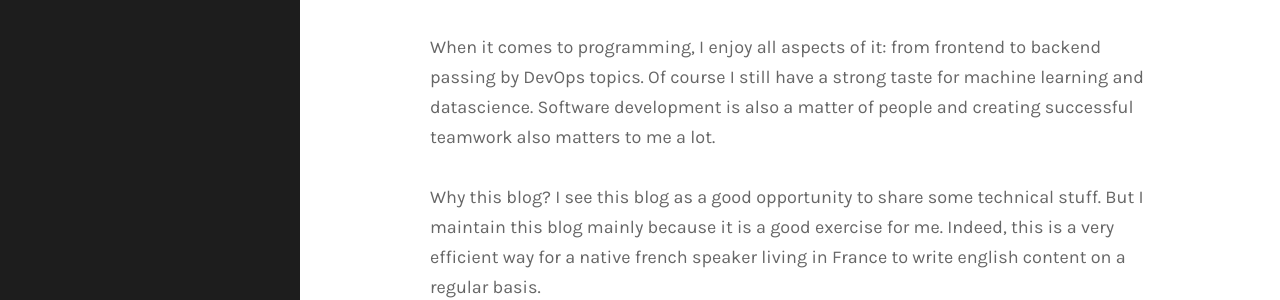
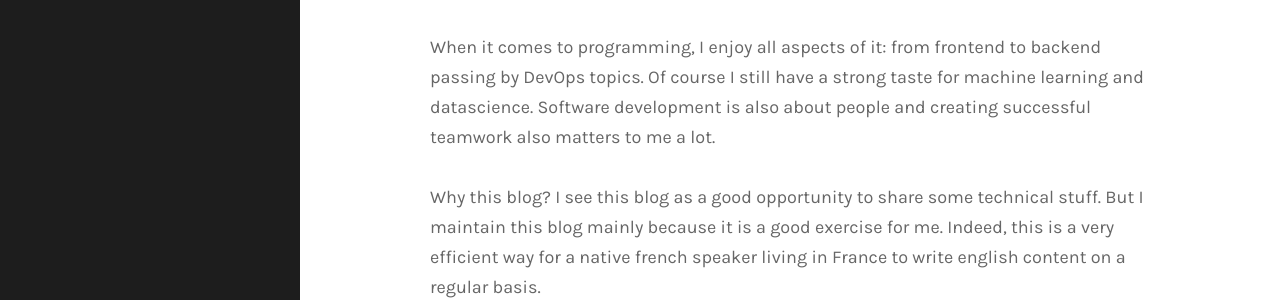
Before and after one commit to bpatra/personal-blog, a Jekyll site: the page built from about.md, in a window 1280 px wide and 1174 px high. Shown: the part 553-853 px from the top of the window. Built offline with Jekyll 4.4.1, drawn with Linux system fonts in a browser that asks for light colours.

Commit message:
Slight changes in bio sentence

```diff
--- a/about.md
+++ b/about.md
@@ -13,7 +13,7 @@
 
 I have been working in the software industry for more than ten years now. For more details, I invite you to consult my <a title="LinkedIn profile" href="https://www.linkedin.com/in/benoit-patra/">LinkedIn profile</a>.
 
-When it comes to programming, I enjoy all aspects of it: from frontend to backend passing by DevOps topics. Of course I still have a strong taste for machine learning and datascience. Software development is also a matter of people and creating successful teamwork also matters to me a lot.
+When it comes to programming, I enjoy all aspects of it: from frontend to backend passing by DevOps topics. Of course I still have a strong taste for machine learning and datascience. Software development is also about people and creating successful teamwork also matters to me a lot.
 
 Why this blog? I see this blog as a good opportunity to share some technical stuff. But I maintain this blog mainly because it is a good exercise for me. Indeed, this is a very efficient way for a native french speaker living in France to write english content on a regular basis.
 
```
